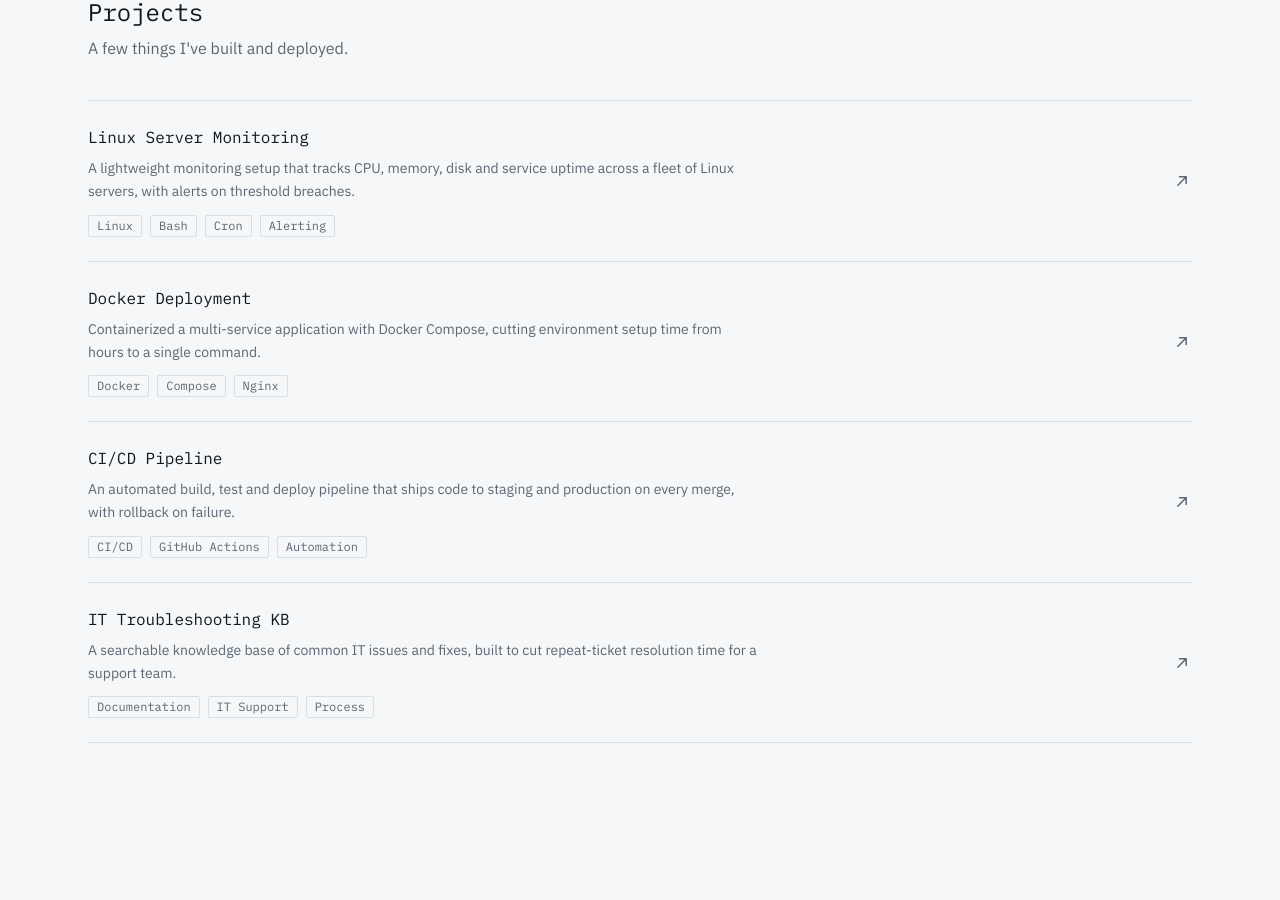
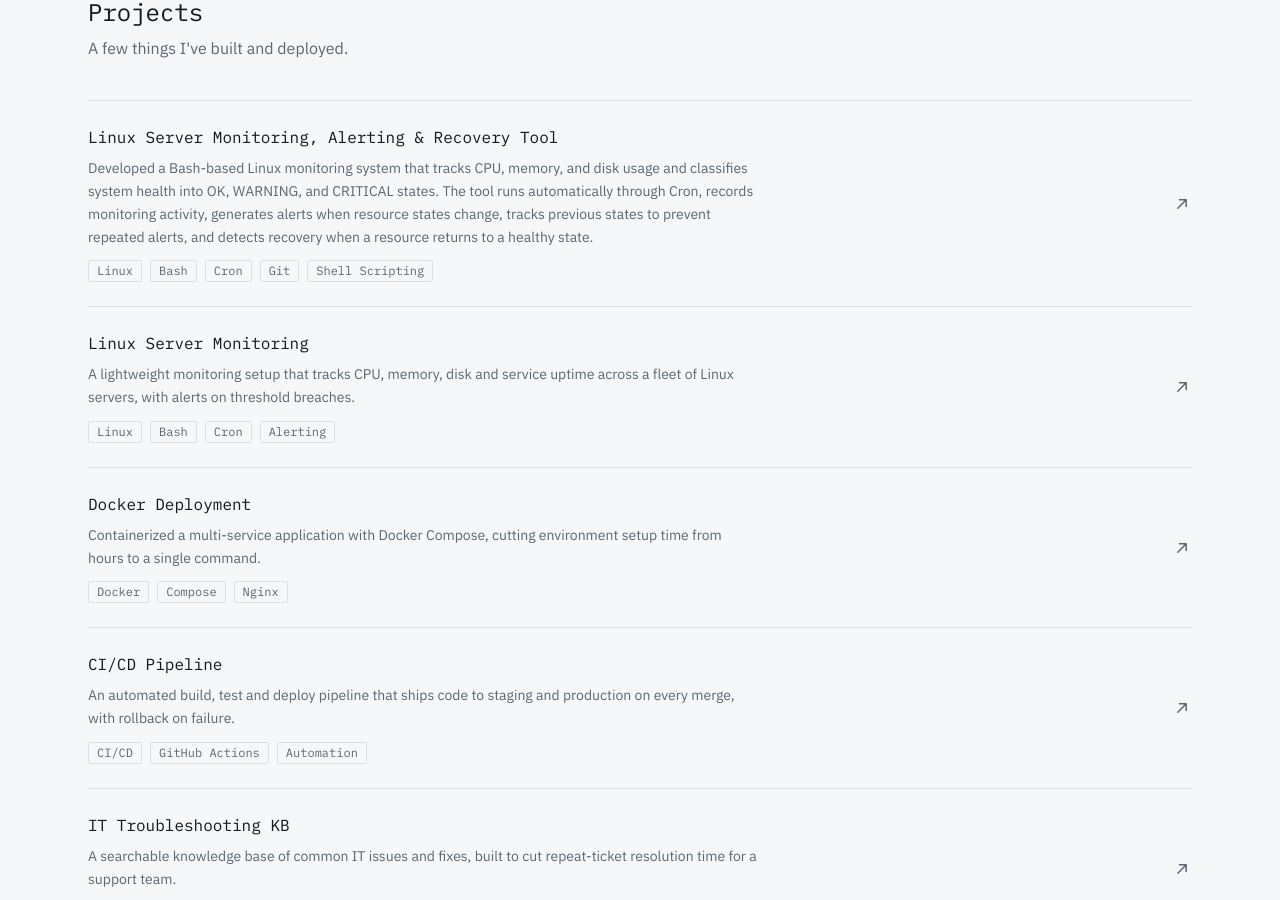
Before and after one commit to iamvandin/vandin.ty-portfolio, a React (Vite) app: page / in a window 1280 px wide. Shown: the part 1240-2140 px from the top of the page. Built offline with nearby package versions, Linux system fonts and the light colour scheme.

Commit message:
Update Project Linux Server Monitoring, Alerting & Recovery Tool

```diff
--- a/src/components/Projects.jsx
+++ b/src/components/Projects.jsx
@@ -1,6 +1,13 @@
 import { ArrowIcon } from "./icons.jsx";
 
 const projects = [
+  {
+    name: "Linux Server Monitoring, Alerting & Recovery Tool",
+    description:
+      "Developed a Bash-based Linux monitoring system that tracks CPU, memory, and disk usage and classifies system health into OK, WARNING, and CRITICAL states. The tool runs automatically through Cron, records monitoring activity, generates alerts when resource states change, tracks previous states to prevent repeated alerts, and detects recovery when a resource returns to a healthy state.",
+    tags: ["Linux", "Bash", "Cron", "Git", "Shell Scripting"],
+    href: "https://github.com/iamvandin/freelance-portfolio",
+  },
   {
     name: "Linux Server Monitoring",
     description:
```
